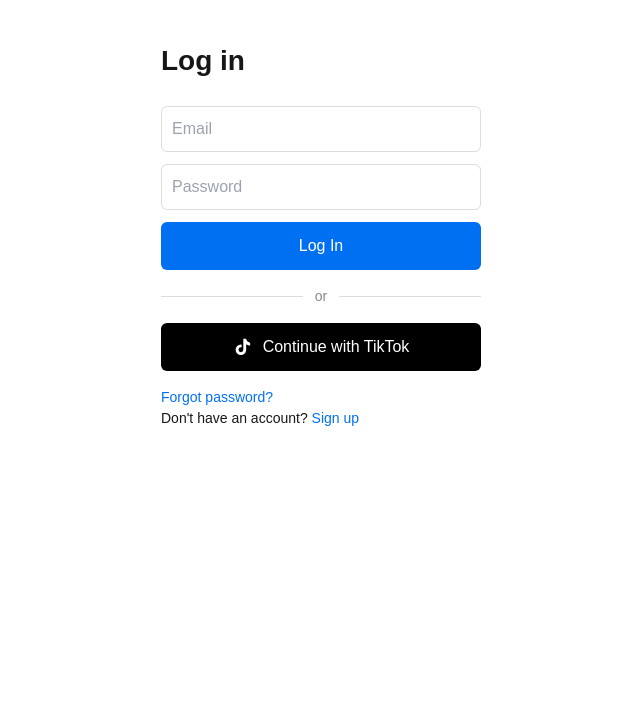
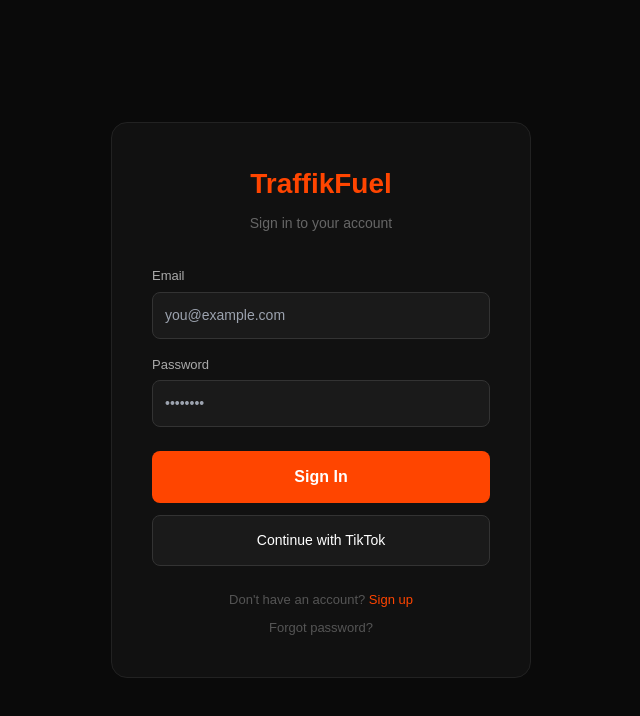
Before and after one commit to thenovarfounder-del/traffikfuel, a Next.js app: page /login in a window 1280 px wide. Shown: the top 716 px of the page, without its empty margins (319-959 px from the left). Built offline with nearby package versions, Linux system fonts and the light colour scheme; no server answers.

Commit message:
Day 7: 2FA verify page + updated login flow

```diff
--- a/src/app/login/page.tsx
+++ b/src/app/login/page.tsx
@@ -1,4 +1,5 @@
 'use client'
+
 import { useState } from 'react'
 import { useRouter } from 'next/navigation'
 import { supabase } from '@/lib/supabase'
@@ -15,12 +16,35 @@ export default function LoginPage() {
 setError('')
 const { data, error } = await supabase.auth.signInWithPassword({ email, password })
 if (error) { setError(error.message); setLoading(false); return }
-    if (!data.user?.email_confirmed_at) {
+if (!data.user.email_confirmed_at) {
 setError('Please verify your email before logging in.')
 setLoading(false)
 return
 }
+
+// Check if user has a verified phone for 2FA
+const { data: security } = await supabase
+.from('user_security_settings')
+.select('phone_verified, hashed_phone')
+.eq('user_id', data.user.id)
+.single()
+
+if (security?.phone_verified && security?.hashed_phone) {
+// Get the real phone number to send SMS
+const { data: profile } = await supabase
+.from('user_security_settings')
+.select('phone_verified')
+.eq('user_id', data.user.id)
+.single()
+
+// Send 2FA code - we store phone in session for the verify page
+// For now redirect to 2FA page - phone stored server side via Twilio
+sessionStorage.setItem('2fa_user_id', data.user.id)
+sessionStorage.setItem('2fa_phone', 'verified')
+router.push('/login/verify-2fa')
+} else {
 router.push('/dashboard')
+}
 }
 
 const handleTikTokLogin = () => {
@@ -28,61 +52,69 @@ export default function LoginPage() {
 const redirectUri = 'https://www.traffikfuel.com/auth/callback'
 const scope = 'user.info.basic'
 const state = Math.random().toString(36).substring(7)
-    const tiktokAuthUrl = `https://www.tiktok.com/v2/auth/authorize?client_key=${clientKey}&scope=${scope}&response_type=code&redirect_uri=${encodeURIComponent(redirectUri)}&state=${state}`
+const tiktokAuthUrl = `https://www.tiktok.com/v2/auth/authorize?client_key=${clientKey}&scope=${scope}&response_type=code&redirect_uri=${redirectUri}&state=${state}`
 window.location.href = tiktokAuthUrl
 }
 
 return (
-    <main style={{ padding: '40px', maxWidth: '400px', margin: '0 auto' }}>
-      <h1 style={{ marginBottom: '24px', fontSize: '28px', fontWeight: '700' }}>Log in</h1>
+<div style={{minHeight:'100vh',background:'#0a0a0a',display:'flex',alignItems:'center',justifyContent:'center',padding:'20px',fontFamily:'sans-serif'}}>
+<div style={{background:'#111',border:'1px solid #222',borderRadius:'16px',padding:'40px',maxWidth:'420px',width:'100%'}}>
+<div style={{textAlign:'center',marginBottom:'32px'}}>
+<div style={{color:'#ff4500',fontSize:'28px',fontWeight:'bold',marginBottom:'8px'}}>TraffikFuel</div>
+<div style={{color:'#666',fontSize:'14px'}}>Sign in to your account</div>
+</div>
 
+<div style={{marginBottom:'16px'}}>
+<label style={{color:'#aaa',fontSize:'13px',display:'block',marginBottom:'6px'}}>Email</label>
 <input
 type="email"
-        placeholder="Email"
 value={email}
-        onChange={(e) => setEmail(e.target.value)}
-        style={{ display: 'block', width: '100%', marginBottom: '12px', padding: '10px', borderRadius: '6px', border: '1px solid #ddd', fontSize: '16px', boxSizing: 'border-box' }}
+onChange={e => setEmail(e.target.value)}
+placeholder="you@example.com"
+style={{width:'100%',padding:'12px',background:'#1a1a1a',border:'1px solid #333',borderRadius:'8px',color:'white',fontSize:'14px',outline:'none',boxSizing:'border-box'}}
 />
+</div>
+
+<div style={{marginBottom:'24px'}}>
+<label style={{color:'#aaa',fontSize:'13px',display:'block',marginBottom:'6px'}}>Password</label>
 <input
 type="password"
-        placeholder="Password"
 value={password}
-        onChange={(e) => setPassword(e.target.value)}
-        style={{ display: 'block', width: '100%', marginBottom: '12px', padding: '10px', borderRadius: '6px', border: '1px solid #ddd', fontSize: '16px', boxSizing: 'border-box' }}
+onChange={e => setPassword(e.target.value)}
+placeholder="••••••••"
+onKeyDown={e => e.key === 'Enter' && handleLogin()}
+style={{width:'100%',padding:'12px',background:'#1a1a1a',border:'1px solid #333',borderRadius:'8px',color:'white',fontSize:'14px',outline:'none',boxSizing:'border-box'}}
 />
+</div>
 
-      {error && <p style={{ color: 'red', marginBottom: '12px' }}>{error}</p>}
+{error && (
+<div style={{background:'#2d0000',border:'1px solid #ff4500',borderRadius:'8px',padding:'10px',marginBottom:'16px',color:'#ff6b6b',fontSize:'14px'}}>
+{error}
+</div>
+)}
 
 <button
 onClick={handleLogin}
 disabled={loading}
-        style={{ display: 'block', width: '100%', padding: '12px', background: '#0070f3', color: 'white', border: 'none', borderRadius: '6px', fontSize: '16px', cursor: 'pointer', marginBottom: '12px' }}
+style={{width:'100%',padding:'14px',background:'#ff4500',color:'white',border:'none',borderRadius:'8px',fontSize:'16px',fontWeight:'600',cursor:'pointer',marginBottom:'12px'}}
 >
-        {loading ? 'Logging in...' : 'Log In'}
+{loading ? 'Signing in...' : 'Sign In'}
 </button>
-
-      <div style={{ display: 'flex', alignItems: 'center', margin: '16px 0' }}>
-        <div style={{ flex: 1, height: '1px', background: '#ddd' }} />
-        <span style={{ margin: '0 12px', color: '#888', fontSize: '14px' }}>or</span>
-        <div style={{ flex: 1, height: '1px', background: '#ddd' }} />
-      </div>
 
 <button
 onClick={handleTikTokLogin}
-        style={{ display: 'flex', alignItems: 'center', justifyContent: 'center', gap: '10px', width: '100%', padding: '12px', background: '#000', color: 'white', border: 'none', borderRadius: '6px', fontSize: '16px', cursor: 'pointer', marginBottom: '16px' }}
+style={{width:'100%',padding:'14px',background:'#1a1a1a',color:'white',border:'1px solid #333',borderRadius:'8px',fontSize:'14px',cursor:'pointer',marginBottom:'24px'}}
 >
-        <svg width="20" height="20" viewBox="0 0 24 24" fill="white">
-          <path d="M19.59 6.69a4.83 4.83 0 01-3.77-4.25V2h-3.45v13.67a2.89 2.89 0 01-2.88 2.5 2.89 2.89 0 01-2.89-2.89 2.89 2.89 0 012.89-2.89c.28 0 .54.04.79.1V9.01a6.33 6.33 0 00-.79-.05 6.34 6.34 0 00-6.34 6.34 6.34 6.34 0 006.34 6.34 6.34 6.34 0 006.33-6.34V8.69a8.18 8.18 0 004.78 1.52V6.75a4.85 4.85 0 01-1.01-.06z"/>
-        </svg>
 Continue with TikTok
 </button>
 
-      <p style={{ marginTop: '8px', fontSize: '14px' }}>
-        <a href="/reset-password" style={{ color: '#0070f3' }}>Forgot password?</a>
-      </p>
-      <p style={{ fontSize: '14px' }}>
-        Don&apos;t have an account? <a href="/signup" style={{ color: '#0070f3' }}>Sign up</a>
-      </p>
-    </main>
+<div style={{textAlign:'center',fontSize:'13px',color:'#555'}}>
+Don't have an account? <a href="/signup" style={{color:'#ff4500',textDecoration:'none'}}>Sign up</a>
+</div>
+<div style={{textAlign:'center',fontSize:'13px',color:'#555',marginTop:'8px'}}>
+<a href="/reset-password" style={{color:'#555',textDecoration:'none'}}>Forgot password?</a>
+</div>
+</div>
+</div>
 )
 }
--- /dev/null
+++ b/src/app/login/verify-2fa/page.tsx
@@ -0,0 +1,161 @@
+'use client'
+
+import { useState, useRef, useEffect } from 'react'
+import { supabase } from '@/lib/supabase'
+import { useRouter } from 'next/navigation'
+
+export default function Verify2FAPage() {
+  const router = useRouter()
+  const [otp, setOtp] = useState(['', '', '', '', '', ''])
+  const [loading, setLoading] = useState(false)
+  const [resending, setResending] = useState(false)
+  const [countdown, setCountdown] = useState(60)
+  const [error, setError] = useState('')
+  const [phone, setPhone] = useState('')
+  const inputRefs = useRef<(HTMLInputElement | null)[]>([])
+
+  useEffect(() => {
+    const stored = sessionStorage.getItem('2fa_phone')
+    if (!stored) { router.push('/login'); return }
+    setPhone(stored)
+    inputRefs.current[0]?.focus()
+  }, [router])
+
+  useEffect(() => {
+    if (countdown <= 0) return
+    const timer = setTimeout(() => setCountdown(c => c - 1), 1000)
+    return () => clearTimeout(timer)
+  }, [countdown])
+
+  function handleOtpChange(index: number, value: string) {
+    if (!/^\d?$/.test(value)) return
+    const newOtp = [...otp]
+    newOtp[index] = value
+    setOtp(newOtp)
+    if (value && index < 5) inputRefs.current[index + 1]?.focus()
+  }
+
+  function handleOtpKeyDown(index: number, e: React.KeyboardEvent) {
+    if (e.key === 'Backspace' && !otp[index] && index > 0) {
+      inputRefs.current[index - 1]?.focus()
+    }
+  }
+
+  function handleOtpPaste(e: React.ClipboardEvent) {
+    e.preventDefault()
+    const pasted = e.clipboardData.getData('text').replace(/\D/g, '').slice(0, 6)
+    if (pasted.length === 6) {
+      setOtp(pasted.split(''))
+      inputRefs.current[5]?.focus()
+    }
+  }
+
+  async function handleResend() {
+    setResending(true)
+    setError('')
+    try {
+      const { data: { user } } = await supabase.auth.getUser()
+      const res = await fetch('/api/phone/send-code', {
+        method: 'POST',
+        headers: { 'Content-Type': 'application/json' },
+        body: JSON.stringify({ phone, userId: user?.id }),
+      })
+      if (!res.ok) throw new Error('Failed to resend')
+      setCountdown(60)
+      setOtp(['', '', '', '', '', ''])
+      inputRefs.current[0]?.focus()
+    } catch {
+      setError('Failed to resend code. Try again.')
+    } finally {
+      setResending(false)
+    }
+  }
+
+  async function handleVerify() {
+    const code = otp.join('')
+    if (code.length !== 6) {
+      setError('Please enter the full 6-digit code.')
+      return
+    }
+    setLoading(true)
+    setError('')
+    try {
+      const { data: { user } } = await supabase.auth.getUser()
+      const res = await fetch('/api/phone/verify-code', {
+        method: 'POST',
+        headers: { 'Content-Type': 'application/json' },
+        body: JSON.stringify({ phone, code, userId: user?.id }),
+      })
+      const data = await res.json()
+      if (!res.ok) throw new Error(data.error)
+      sessionStorage.removeItem('2fa_phone')
+      router.push('/dashboard')
+    } catch (err: any) {
+      setError(err.message || 'Invalid code. Try again.')
+      setOtp(['', '', '', '', '', ''])
+      inputRefs.current[0]?.focus()
+    } finally {
+      setLoading(false)
+    }
+  }
+
+  const maskedPhone = phone ? phone.slice(0, -4).replace(/\d/g, '•') + phone.slice(-4) : ''
+
+  return (
+    <div style={{minHeight:'100vh',background:'#0a0a0a',display:'flex',alignItems:'center',justifyContent:'center',padding:'20px',fontFamily:'sans-serif'}}>
+      <div style={{background:'#111',border:'1px solid #222',borderRadius:'16px',padding:'40px',maxWidth:'420px',width:'100%',textAlign:'center'}}>
+        <div style={{fontSize:'48px',marginBottom:'16px'}}>🔐</div>
+        <h1 style={{color:'white',fontSize:'24px',fontWeight:'bold',marginBottom:'8px'}}>Two-Factor Authentication</h1>
+        <p style={{color:'#666',fontSize:'14px',marginBottom:'32px'}}>
+          We sent a 6-digit code to <span style={{color:'#aaa'}}>{maskedPhone}</span>
+        </p>
+
+        {/* OTP Boxes */}
+        <div style={{display:'flex',gap:'8px',justifyContent:'center',marginBottom:'24px'}} onPaste={handleOtpPaste}>
+          {otp.map((digit, i) => (
+            <input
+              key={i}
+              ref={el => { inputRefs.current[i] = el }}
+              type="text"
+              inputMode="numeric"
+              maxLength={1}
+              value={digit}
+              onChange={e => handleOtpChange(i, e.target.value)}
+              onKeyDown={e => handleOtpKeyDown(i, e)}
+              style={{width:'48px',height:'56px',textAlign:'center',fontSize:'24px',fontWeight:'bold',background:'#1a1a1a',border: digit ? '2px solid #ff4500' : '2px solid #333',borderRadius:'8px',color:'white',outline:'none'}}
+            />
+          ))}
+        </div>
+
+        {/* Error */}
+        {error && (
+          <div style={{background:'#2d0000',border:'1px solid #ff4500',borderRadius:'8px',padding:'10px',marginBottom:'16px',color:'#ff6b6b',fontSize:'14px'}}>
+            {error}
+          </div>
+        )}
+
+        {/* Verify Button */}
+        <button
+          onClick={handleVerify}
+          disabled={loading || otp.join('').length !== 6}
+          style={{width:'100%',padding:'14px',background: otp.join('').length === 6 ? '#ff4500' : '#333',color:'white',border:'none',borderRadius:'8px',fontSize:'16px',fontWeight:'600',cursor: otp.join('').length === 6 ? 'pointer' : 'not-allowed',marginBottom:'16px',transition:'background 0.2s'}}
+        >
+          {loading ? 'Verifying...' : 'Verify & Sign In'}
+        </button>
+
+        {/* Resend */}
+        <button
+          onClick={handleResend}
+          disabled={resending || countdown > 0}
+          style={{background:'none',border:'none',color: countdown > 0 ? '#444' : '#ff4500',cursor: countdown > 0 ? 'default' : 'pointer',fontSize:'14px'}}
+        >
+          {countdown > 0 ? `Resend code in ${countdown}s` : resending ? 'Sending...' : 'Resend Code'}
+        </button>
+
+        <div style={{marginTop:'24px',paddingTop:'24px',borderTop:'1px solid #222'}}>
+          <a href="/login" style={{color:'#555',fontSize:'13px',textDecoration:'none'}}>← Back to Login</a>
+        </div>
+      </div>
+    </div>
+  )
+}
```
Lines whose indentation alone changed are shown as unchanged.
